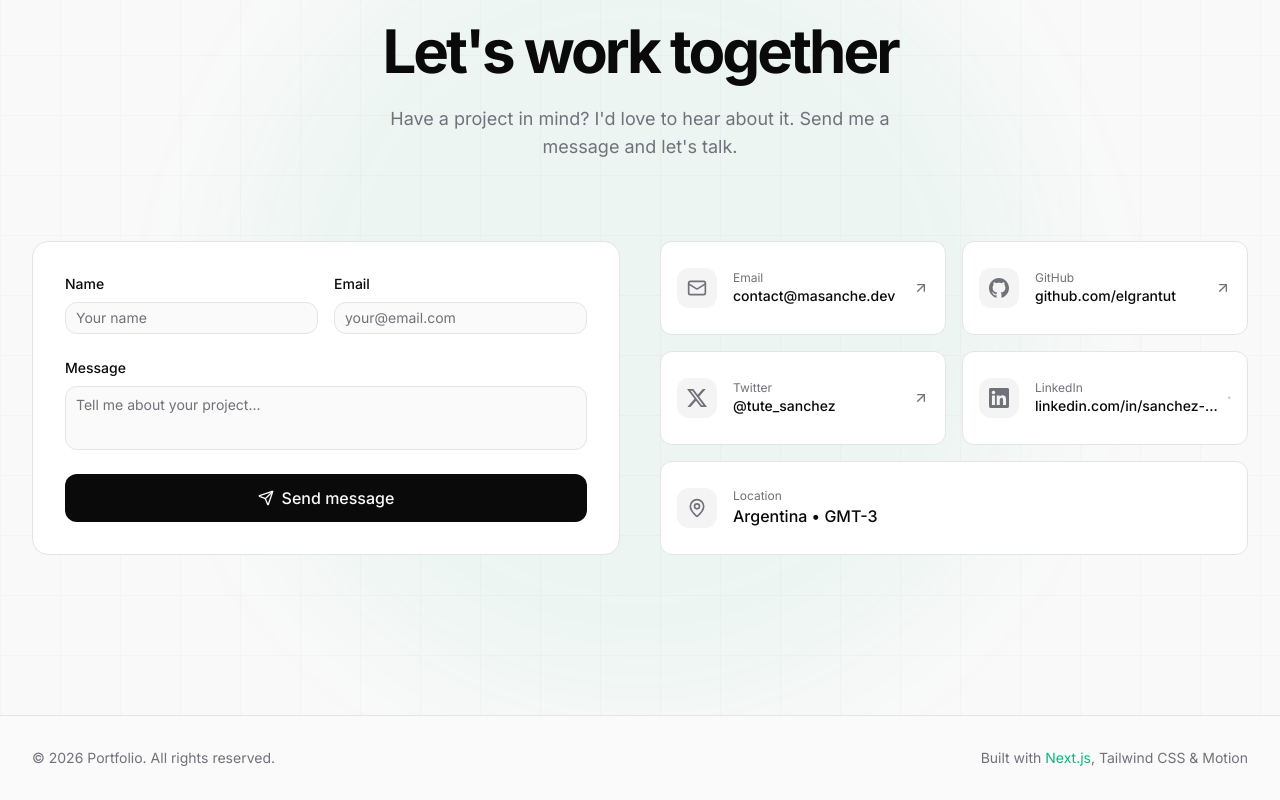
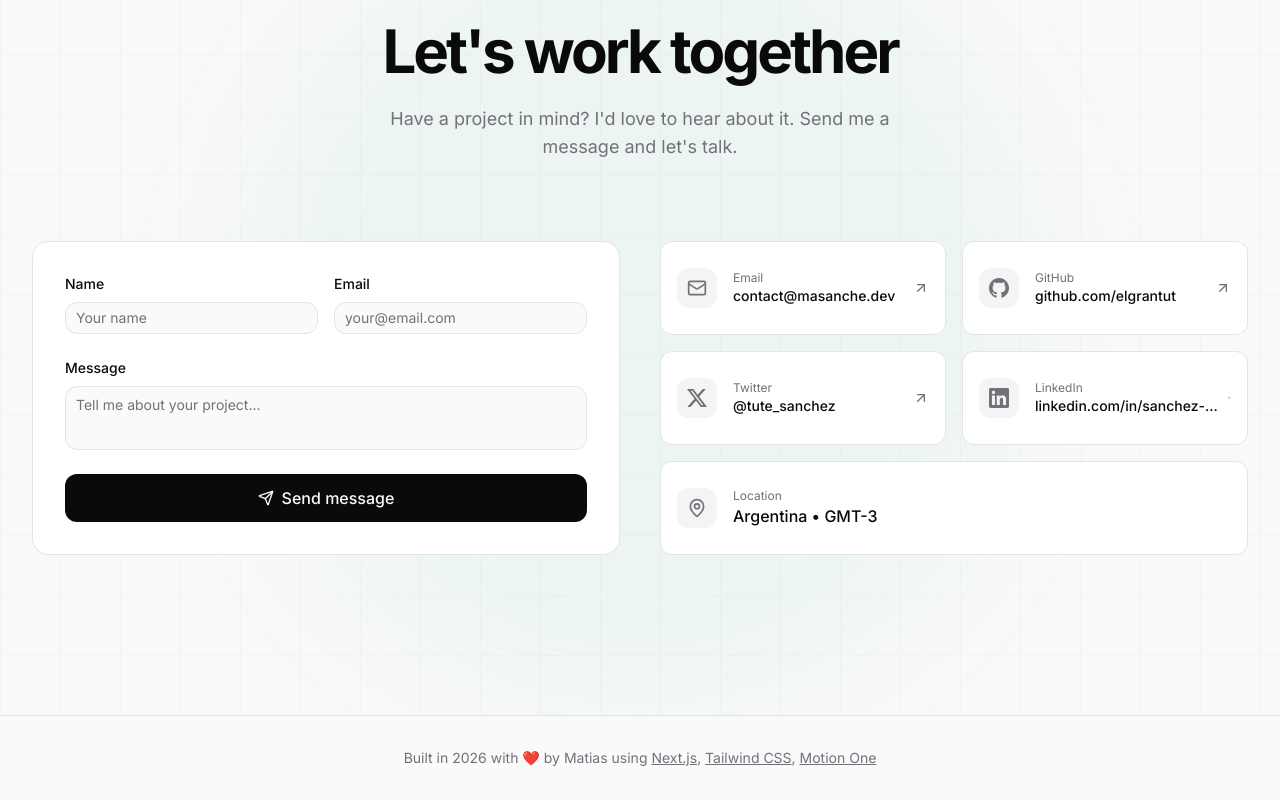
Before and after one commit to elgrantut/my-portfolio, a Next.js app: page / in a window 1280 px wide. Shown: the part 4422-5222 px from the top of the page. Built offline with nearby package versions, Linux system fonts and the light colour scheme.

Commit message:
feat: enhance footer translations and synchronize resource bundles for HMR

```diff
--- a/src/components/SiteFooter.tsx
+++ b/src/components/SiteFooter.tsx
@@ -1,24 +1,47 @@
 'use client';
 
-import { useTranslations } from '@/hooks/useTranslations';
+import { useTranslations } from '@/hooks';
 
 export default function SiteFooter() {
   const t = useTranslations();
 
+  const toolsLinks = [
+    {
+      name: 'Next.js',
+      href: 'https://nextjs.org',
+    },
+    {
+      name: 'Tailwind CSS',
+      href: 'https://tailwindcss.com',
+    },
+    {
+      name: 'Motion One',
+      href: 'https://motion.dev',
+    },
+  ];
+
   return (
     <footer className="py-8 border-t border-border bg-background">
       <div className="max-w-7xl mx-auto px-4 sm:px-6 lg:px-8">
-        <div className="flex flex-col sm:flex-row items-center justify-between gap-4">
-          <p className="text-sm text-muted-foreground">
-            &copy; {new Date().getFullYear()} Portfolio.{' '}
-            {t.footer.rightsReserved}
-          </p>
-          <p className="text-sm text-muted-foreground">
-            {t.footer.builtWith}{' '}
-            <span className="text-emerald-500">Next.js</span>, Tailwind CSS &
-            Motion
-          </p>
-        </div>
+        <p className="text-sm text-muted-foreground text-center">
+          {t.footer.built.replace(
+            '{{year}}',
+            new Date().getFullYear().toString(),
+          )}
+          {toolsLinks.map((tool, index) => (
+            <span key={tool.name}>
+              <a
+                href={tool.href}
+                target="_blank"
+                rel="noopener noreferrer"
+                className="underline hover:text-emerald-500 transition-colors"
+              >
+                {tool.name}
+              </a>
+              {index < toolsLinks.length - 1 ? ', ' : ''}
+            </span>
+          ))}
+        </p>
       </div>
     </footer>
   );
--- a/src/i18n/config.ts
+++ b/src/i18n/config.ts
@@ -28,6 +28,10 @@ if (!i18n.isInitialized) {
     },
     returnObjects: true,
   });
+} else {
+  // Keep bundles in sync during HMR so server/client don't render stale keys.
+  i18n.addResourceBundle('en', 'translation', en, true, true);
+  i18n.addResourceBundle('es', 'translation', es, true, true);
 }
 
 export { i18n };
--- a/src/i18n/en.ts
+++ b/src/i18n/en.ts
@@ -1,3 +1,5 @@
+import { text } from 'stream/consumers';
+
 export const en = {
   nav: {
     about: 'About',
@@ -105,6 +107,7 @@ export const en = {
   footer: {
     rightsReserved: 'All rights reserved.',
     builtWith: 'Built with',
+    built: 'Built in {{year}} with ❤️ by Matias using ',
   },
   project: {
     backToProjects: 'Back to projects',
--- a/src/i18n/es.ts
+++ b/src/i18n/es.ts
@@ -108,6 +108,7 @@ export const es = {
   footer: {
     rightsReserved: 'Todos los derechos reservados.',
     builtWith: 'Desarrollado con',
+    built: 'Hecho en {{year}} con ❤️ por Matias usando ',
   },
   project: {
     backToProjects: 'Volver a proyectos',
```
